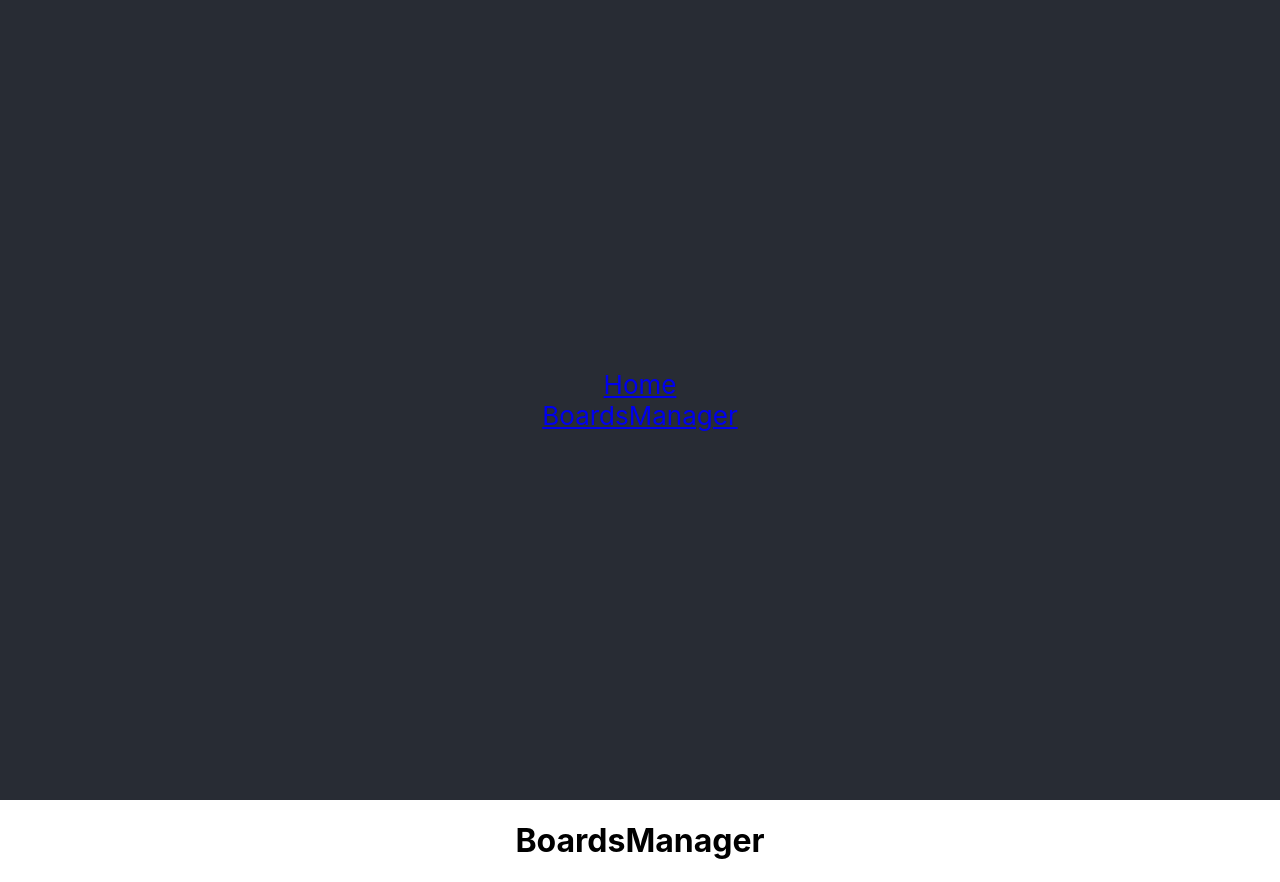
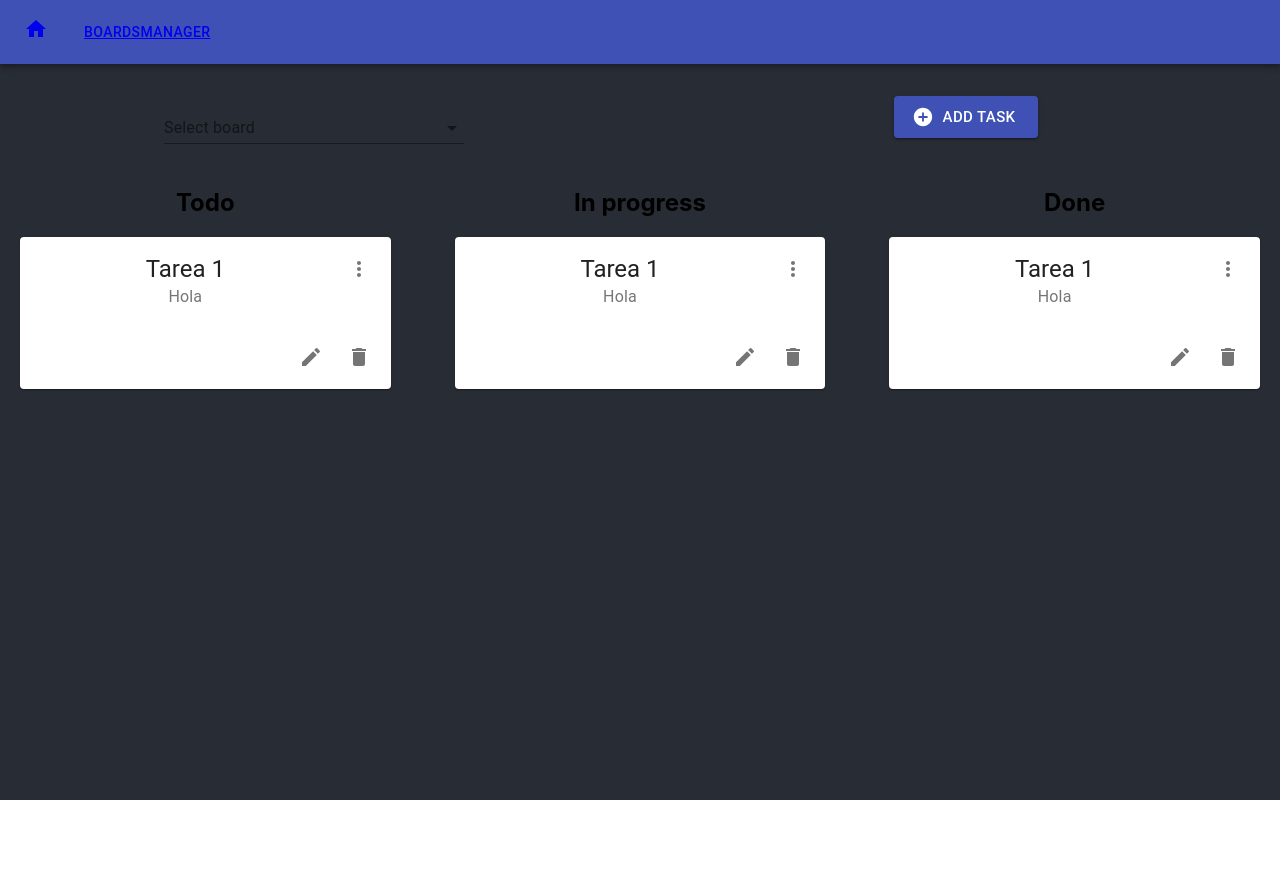
Before and after one commit to byJavimo/todoTrelloApp-react, a React (Create React App) app: page /boards-manager in a window 1280 px wide. After the commit the page ends 800 px from the top, so only its background shows below. Built offline with nearby package versions, Linux system fonts and the light colour scheme.

Commit message:
Project dashboard maquetation

```diff
--- a/package.json
+++ b/package.json
@@ -4,6 +4,7 @@
   "private": true,
   "dependencies": {
     "@material-ui/core": "^4.11.4",
+    "@material-ui/icons": "^4.11.2",
     "@testing-library/jest-dom": "^5.14.1",
     "@testing-library/react": "^11.2.7",
     "@testing-library/user-event": "^12.8.3",
--- a/src/App.css
+++ b/src/App.css
@@ -1,5 +1,7 @@
 .App {
   text-align: center;
+  background-color: #282c34;
+  height: 100vh;
 }
 
 .App-logo {
@@ -25,7 +27,8 @@
 }
 
 .App-link {
-  color: #61dafb;
+  color: white;
+  text-decoration: none;
 }
 
 @keyframes App-logo-spin {
--- /dev/null
+++ b/src/components/CreateTaskModal/CreateTaskModal.js
@@ -0,0 +1,53 @@
+import React from 'react';
+import { makeStyles } from '@material-ui/core/styles';
+import TextField from '@material-ui/core/TextField';
+import Modal from '@material-ui/core/Modal';
+
+function getModalStyle() {
+    const top = 50;
+    const left = 50;
+
+    return {
+      top: `${top}%`,
+      left: `${left}%`,
+      transform: `translate(-${top}%, -${left}%)`,
+    };
+  }
+
+  const useStyles = makeStyles((theme) => ({
+    paper: {
+      position: 'absolute',
+      width: 400,
+      backgroundColor: theme.palette.background.paper,
+      boxShadow: theme.shadows[5],
+      padding: theme.spacing(2, 4, 3),
+    }
+  }));
+
+  export default function CreateTaskModal({open, onHandleClose}) {
+    const classes = useStyles();
+    // getModalStyle is not a pure function, we roll the style only on the first render
+    const [modalStyle] = React.useState(getModalStyle);
+    const body = (
+      <div style={modalStyle} className={classes.paper}>
+        <h2 id="create-task-modal-title">Add task</h2>
+        <form className={classes.form} noValidate autoComplete="off">
+            <TextField id="input-field-task" label="Enter your task" variant="outlined" />
+        </form>
+        <CreateTaskModal />
+      </div>
+    );
+
+    return (
+      <div>
+        <Modal
+          open={open}
+          onClose={onHandleClose}
+          aria-labelledby="create-task-modal-title"
+          id="create-task-modal"
+        >
+          {body}
+        </Modal>
+      </div>
+    );
+  }
--- /dev/null
+++ b/src/components/CreateTaskModal/CreateTaskModal.scss
@@ -0,0 +1,3 @@
+#create-task-modal > div.makeStyles-paper-7 > form > div {
+    width: 100%;
+}
--- a/src/components/HeaderNav/HeaderNav.js
+++ b/src/components/HeaderNav/HeaderNav.js
@@ -1,15 +1,40 @@
 import React from 'react';
 import { Link } from 'react-router-dom';
+import { makeStyles } from '@material-ui/core/styles';
+import AppBar from '@material-ui/core/AppBar';
+import Toolbar from '@material-ui/core/Toolbar';
+import Button from '@material-ui/core/Button';
+import IconButton from '@material-ui/core/IconButton';
+import HomeIcon from '@material-ui/icons/Home';
 
-class HeaderNav extends React.Component {
-    render() {
-        return (
-            <header className="App-header">
-                <Link className="App-header-link" to="/home"> Home </Link>
+const useStyles = makeStyles((theme) => ({
+    root: {
+      flexGrow: 1,
+    },
+    menuButton: {
+      marginRight: theme.spacing(2),
+    },
+    title: {
+      flexGrow: 1,
+    },
+}));
+
+export default function HeaderNav() {
+    const classes = useStyles();
+    return (
+      <div className={classes.root}>
+        <AppBar position="static">
+          <Toolbar>
+            <IconButton edge="start" className={classes.menuButton} color="inherit" aria-label="menu">
+                <Link className="App-header-link" to="/home">
+                    <HomeIcon />
+                </Link>
+            </IconButton>
+            <Button color="inherit">
                 <Link className="App-header-link" to="/boards-manager"> BoardsManager </Link>
-            </header>
-        );
-    }
-}
-
-export default HeaderNav;
+            </Button>
+          </Toolbar>
+        </AppBar>
+      </div>
+    );
+  }
--- /dev/null
+++ b/src/components/TaskCard/TaskCard.js
@@ -0,0 +1,64 @@
+import React from 'react';
+import { makeStyles } from '@material-ui/core/styles';
+import Card from '@material-ui/core/Card';
+import CardHeader from '@material-ui/core/CardHeader';
+import CardActions from '@material-ui/core/CardActions';
+import IconButton from '@material-ui/core/IconButton';
+import EditIcon from '@material-ui/icons/Edit';
+import MoreVertIcon from '@material-ui/icons/MoreVert';
+import DeleteIcon from '@material-ui/icons/Delete';
+import UpdateTaskModal from '../../components/UpdateTaskModal/UdateTaskModal.js';
+
+const useStyles = makeStyles(() => ({
+  root: {
+    margin: 20
+  },
+  actions: {
+      float: 'right'
+  }
+}));
+
+export default function TaskCard({taskName, taskDate}) {
+  const classes = useStyles();
+  const [open, setOpen] = React.useState(false);
+
+  const openUpdateTaskModal = () => {
+    setOpen(true);
+  };
+
+  const closeUpdateTaskModal = () => {
+    setOpen(false);
+  };
+
+  const deleteTask = () => {
+    console.log('Delete task!');
+  };
+
+
+
+  return (
+    <>
+      <UpdateTaskModal open={open} onHandleClose={closeUpdateTaskModal}></UpdateTaskModal>
+      <Card className={classes.root}>
+        <CardHeader
+          action={
+            <IconButton aria-label="settings">
+              <MoreVertIcon />
+            </IconButton>
+          }
+          title={taskName}
+          subheader={taskDate}
+        />
+
+        <CardActions disableSpacing className={classes.actions}>
+          <IconButton aria-label="edit" onClick={openUpdateTaskModal}>
+            <EditIcon />
+          </IconButton>
+          <IconButton aria-label="delete" onClick={deleteTask}>
+            <DeleteIcon />
+          </IconButton>
+        </CardActions>
+      </Card>
+    </>
+  );
+}
--- /dev/null
+++ b/src/components/UpdateTaskModal/UdateTaskModal.js
@@ -0,0 +1,53 @@
+import React from 'react';
+import { makeStyles } from '@material-ui/core/styles';
+import TextField from '@material-ui/core/TextField';
+import Modal from '@material-ui/core/Modal';
+
+function getModalStyle() {
+    const top = 50;
+    const left = 50;
+
+    return {
+      top: `${top}%`,
+      left: `${left}%`,
+      transform: `translate(-${top}%, -${left}%)`,
+    };
+  }
+
+  const useStyles = makeStyles((theme) => ({
+    paper: {
+      position: 'absolute',
+      width: 400,
+      backgroundColor: theme.palette.background.paper,
+      boxShadow: theme.shadows[5],
+      padding: theme.spacing(2, 4, 3),
+    }
+  }));
+
+  export default function UpdateTaskModal({open, onHandleClose}) {
+    const classes = useStyles();
+    // getModalStyle is not a pure function, we roll the style only on the first render
+    const [modalStyle] = React.useState(getModalStyle);
+    const body = (
+      <div style={modalStyle} className={classes.paper}>
+        <h2 id="update-task-modal-title">Update task</h2>
+        <form className={classes.form} noValidate autoComplete="off">
+            <TextField id="input-field-task" label="Enter your task" variant="outlined" />
+        </form>
+        <UpdateTaskModal />
+      </div>
+    );
+
+    return (
+      <div>
+        <Modal
+          open={open}
+          onClose={onHandleClose}
+          aria-labelledby="update-task-modal-title"
+          id="update-task-modal"
+        >
+          {body}
+        </Modal>
+      </div>
+    );
+  }
--- /dev/null
+++ b/src/components/UpdateTaskModal/UpdateTaskModal.scss
@@ -0,0 +1,5 @@
+#update-task-modal {
+    MuiFormControl-root {
+        width: 100%;
+    }
+}
--- a/src/views/BoardsManager/BoardsManager.js
+++ b/src/views/BoardsManager/BoardsManager.js
@@ -1,10 +1,108 @@
+import React from 'react';
+import { makeStyles } from '@material-ui/core/styles';
+import InputLabel from '@material-ui/core/InputLabel';
+import MenuItem from '@material-ui/core/MenuItem';
+import FormControl from '@material-ui/core/FormControl';
+import Select from '@material-ui/core/Select';
+import Grid from '@material-ui/core/Grid';
+import Button from '@material-ui/core/Button';
+import AddCircleIcon from '@material-ui/icons/AddCircle';
+
+import TaskCard from '../../components/TaskCard/TaskCard.js';
+import CreateTaskModal from '../../components/CreateTaskModal/CreateTaskModal.js';
 import './BoardsManager.scss';
 
+const useStyles = makeStyles((theme) => ({
+  root: {
+    flexGrow: 1,
+    marginTop: theme.spacing(4)
+  },
+  formControl: {
+    minWidth: 300,
+  },
+  selectEmpty: {
+    marginTop: theme.spacing(4)
+  },
+}));
+
 const BoardsManager = () => {
+  const classes = useStyles();
+  const [board, setBoard] = React.useState('');
+  const [open, setOpen] = React.useState(false);
+
+  const selectBoard = (event) => {
+    setBoard(event.target.value);
+  };
+
+  const handleOpenCreateTaskModal = () => {
+    setOpen(true);
+  };
+
+  const handleCloseCreateTaskModal = () => {
+    setOpen(false);
+  };
+
+  const deleteTask = (event) => {
+    console.log('Delete task', event.target.value);
+  };
+
+  const updateTask = (event) => {
+    console.log('Update task', event.target.value);
+  };
+
     return (
-      <>
-        <h1> BoardsManager </h1>
-      </>
+
+      <div className={classes.root}>
+        <CreateTaskModal open={open} onHandleClose={handleCloseCreateTaskModal}/>
+        <Grid container spacing={3}>
+          <Grid item xs={6}>
+            <div class="select-board-input">
+              <FormControl className={classes.formControl}>
+                <InputLabel id="board-simple-select-label">Select board</InputLabel>
+                <Select
+                  labelId="board-simple-select-label"
+                  id="board-simple-select"
+                  value={board}
+                  onChange={selectBoard}
+                >
+                  <MenuItem value={1}>Tablero 1</MenuItem>
+                  <MenuItem value={2}> Board 2</MenuItem>
+                  <MenuItem value={3}> Board 3</MenuItem>
+                </Select>
+              </FormControl>
+            </div>
+          </Grid>
+          <Grid item xs={6}>
+            <Button
+              variant="contained"
+              color="primary"
+              size="large"
+              className={classes.button}
+              startIcon={<AddCircleIcon />}
+              onClick={handleOpenCreateTaskModal}>
+              Add task
+            </Button>
+          </Grid>
+          <Grid item xs={4} className="tasks-colum">
+            <h2> Todo </h2>
+            <div class="tasks-list">
+              <TaskCard taskName="Tarea 1" taskDate="Hola" deleteAction={deleteTask} updateAction={updateTask}/>
+            </div>
+          </Grid>
+          <Grid item xs={4} className="tasks-colum">
+            <h2> In progress </h2>
+            <div class="tasks-list">
+              <TaskCard taskName="Tarea 1" taskDate="Hola" />
+            </div>
+          </Grid>
+          <Grid item xs={4} className="tasks-colum">
+            <h2> Done </h2>
+            <div class="tasks-list">
+              <TaskCard taskName="Tarea 1" taskDate="Hola" />
+            </div>
+          </Grid>
+        </Grid>
+    </div>
     );
   }
   export default BoardsManager;
--- a/src/views/BoardsManager/BoardsManager.scss
+++ b/src/views/BoardsManager/BoardsManager.scss
@@ -0,0 +1,16 @@
+.boards-manager {
+    display: flex;
+    .select-board-input {
+        left: 0;
+        width: 100%;
+        flex: 1;
+    }
+
+    .tasks-list {
+        flex: 1;
+    }
+
+    .tasks-column {
+        margin: 0 auto;
+    }
+}
```
Also changed, not shown: src/components/TaskCard/TaskCars.scss (added), 1 other file (tests, documents, lock files or other folders).
